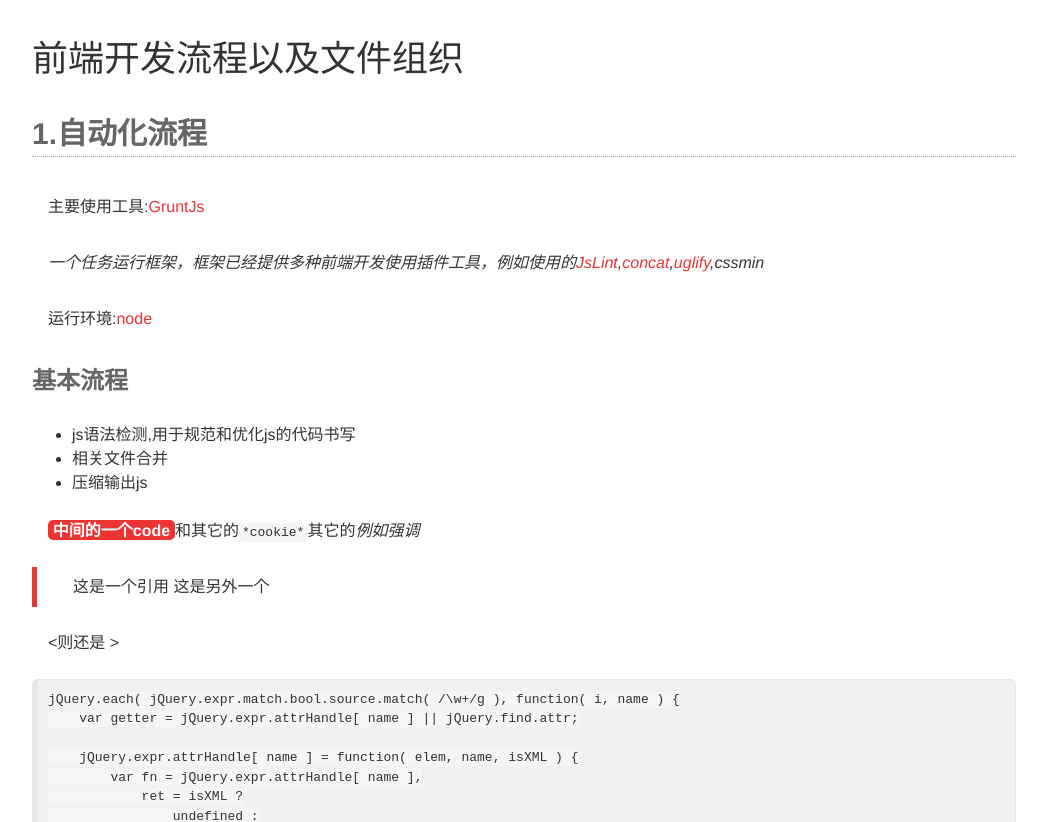
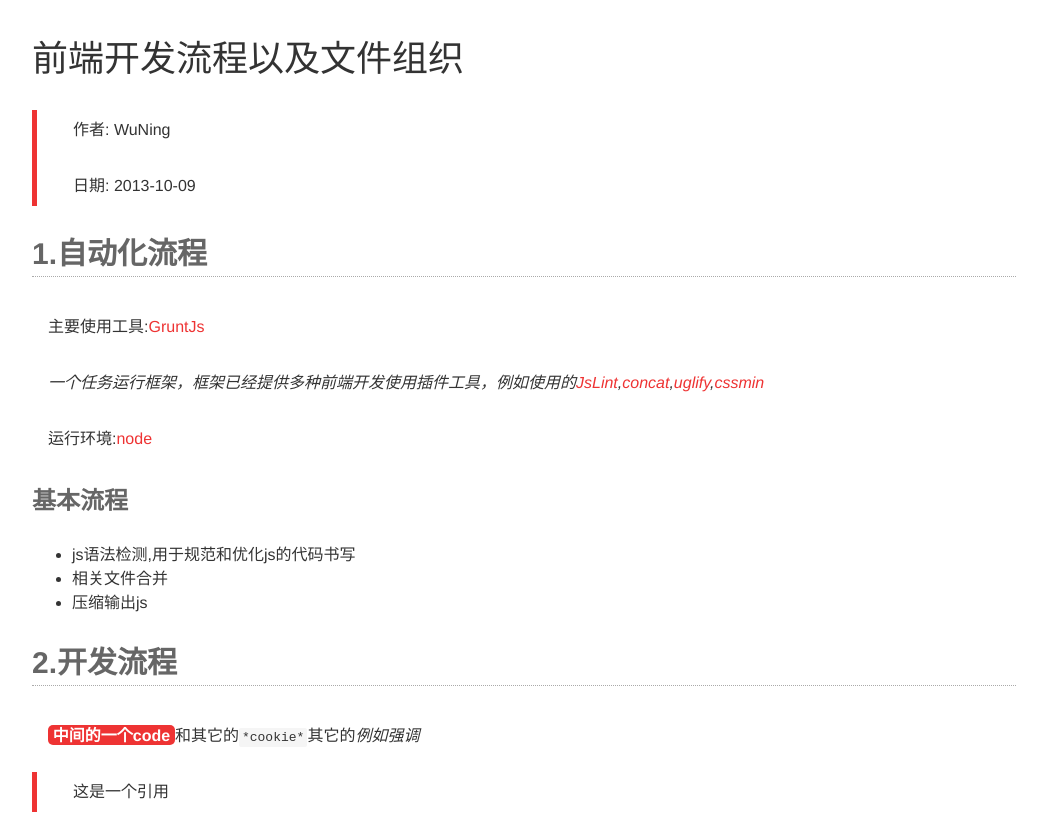
Before and after one commit to Saro50/js-manage-frame, a website: page README.html in a window 1280 px wide. Shown: the top 822 px of the page, without its empty margins (116-1163 px from the left). Drawn offline with Linux system fonts and the light colour scheme.

Commit message:
update description

```diff
--- a/README.html
+++ b/README.html
@@ -118,9 +118,13 @@ h5 {
     box-shadow:0 5px 15px #000;
 }
 </style><body><h1>前端开发流程以及文件组织</h1>
+<blockquote>
+<p>作者: WuNing</p>
+<p>日期: 2013-10-09</p>
+</blockquote>
 <h2>1.自动化流程</h2>
 <p>主要使用工具:<a href="http://gruntjs.com/" title="GruntJs">GruntJs</a></p>
-<p><em>一个任务运行框架，框架已经提供多种前端开发使用插件工具，例如使用的<a href="http://jslinterrors.com/" title="JSlint">JsLint</a>,<a href="https://github.com/gruntjs/grunt-contrib-concat" title="concat">concat</a>,<a href="https://github.com/gruntjs/grunt-contrib-uglify" title="uglify">uglify</a>,cssmin</em></p>
+<p><em>一个任务运行框架，框架已经提供多种前端开发使用插件工具，例如使用的<a href="http://jslinterrors.com/" title="JSlint">JsLint</a>,<a href="https://github.com/gruntjs/grunt-contrib-concat" title="concat">concat</a>,<a href="https://github.com/gruntjs/grunt-contrib-uglify" title="uglify">uglify</a>,<a href="https://npmjs.org/package/grunt-contrib-cssmin" title="cssmin">cssmin</a></em></p>
 <p>运行环境:<a href="http://nodejs.org/" title="NodeJs">node</a></p>
 <h3>基本流程</h3>
 <ul>
@@ -128,12 +132,11 @@ h5 {
 <li>相关文件合并</li>
 <li>压缩输出js</li>
 </ul>
+<h2>2.开发流程</h2>
 <p><strong>中间的一个code</strong>和其它的<code>*cookie*</code>其它的<em>例如强调</em></p>
 <blockquote>
-<p>这是一个引用
-这是另外一个</p>
+<p>这是一个引用</p>
 </blockquote>
-<p>&lt;则还是 &gt;</p>
 <pre><code>jQuery.each( jQuery.expr.match.bool.source.match( /\w+/g ), function( i, name ) {
     var getter = jQuery.expr.attrHandle[ name ] || jQuery.find.attr;
 
```
Also changed, not shown: README.md.
